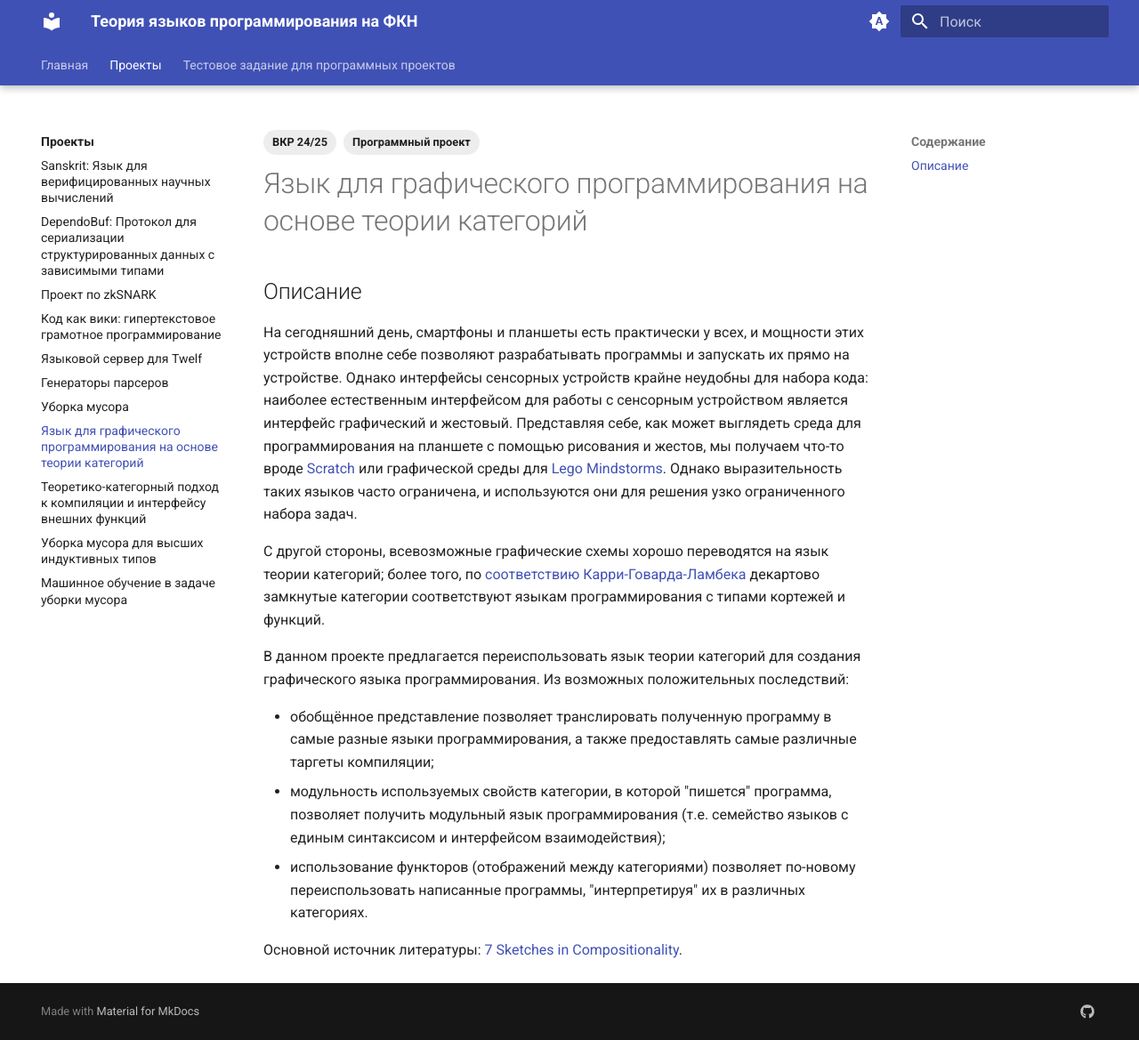
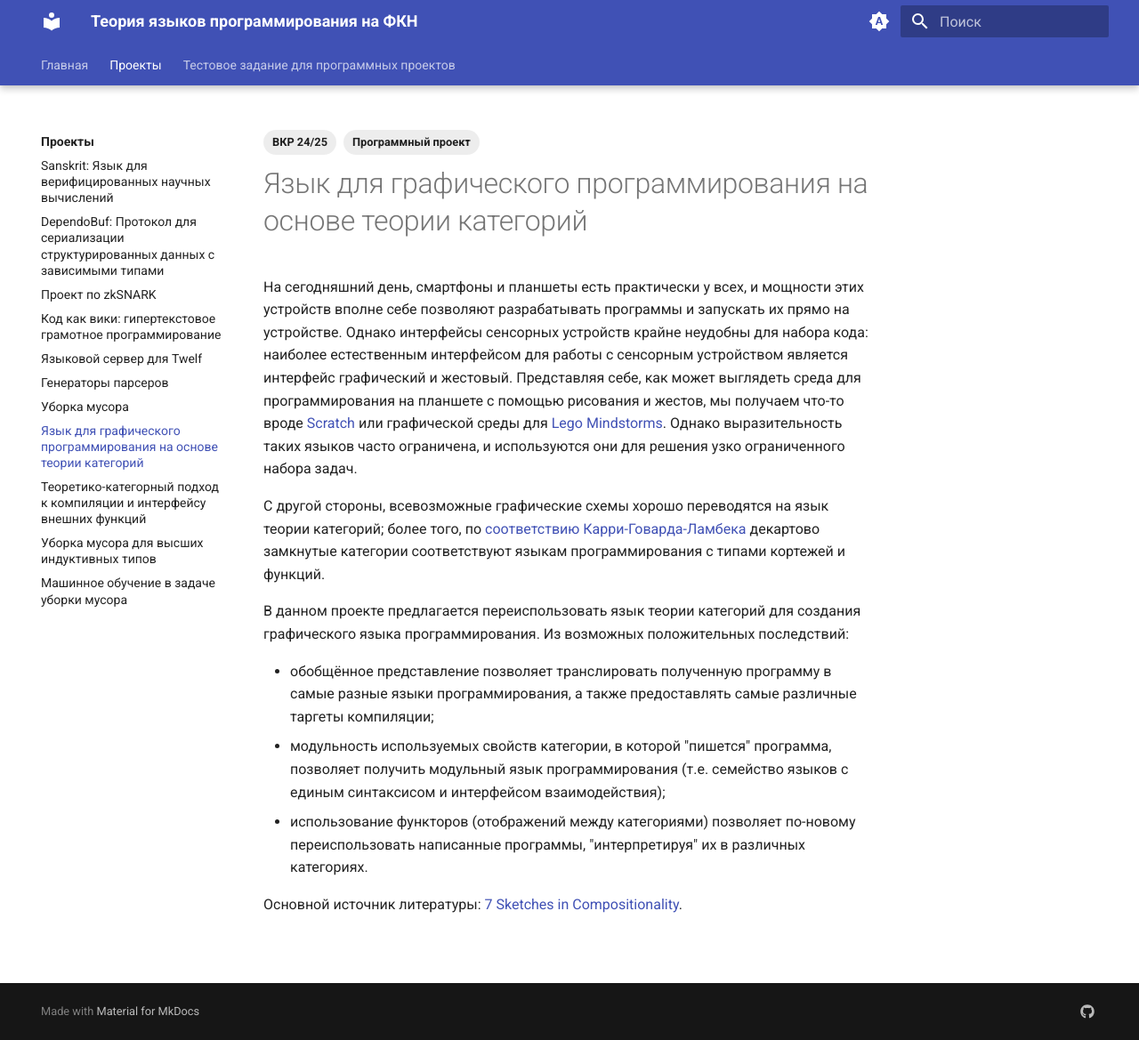
Before and after one commit to Church-of-Church-HSE/Church-of-Church-HSE.github.io, an MkDocs documentation site: the page built from docs/projects/graphcat.md, in a window 1280 px wide and 1169 px high. Shown: the whole window at 89% size. Built offline with MkDocs 1.6.1 and Material for MkDocs 9.7.7, drawn with Linux system fonts in a browser that asks for light colours.

Commit message:
remove unused subsection

```diff
--- a/docs/projects/graphcat.md
+++ b/docs/projects/graphcat.md
@@ -5,8 +5,6 @@ tags:
 ---
 
 # Язык для графического программирования на основе теории категорий
-
-## Описание
 
 На сегодняшний день, смартфоны и планшеты есть практически у всех, и мощности
 этих устройств вполне себе позволяют разрабатывать программы и запускать их
```
